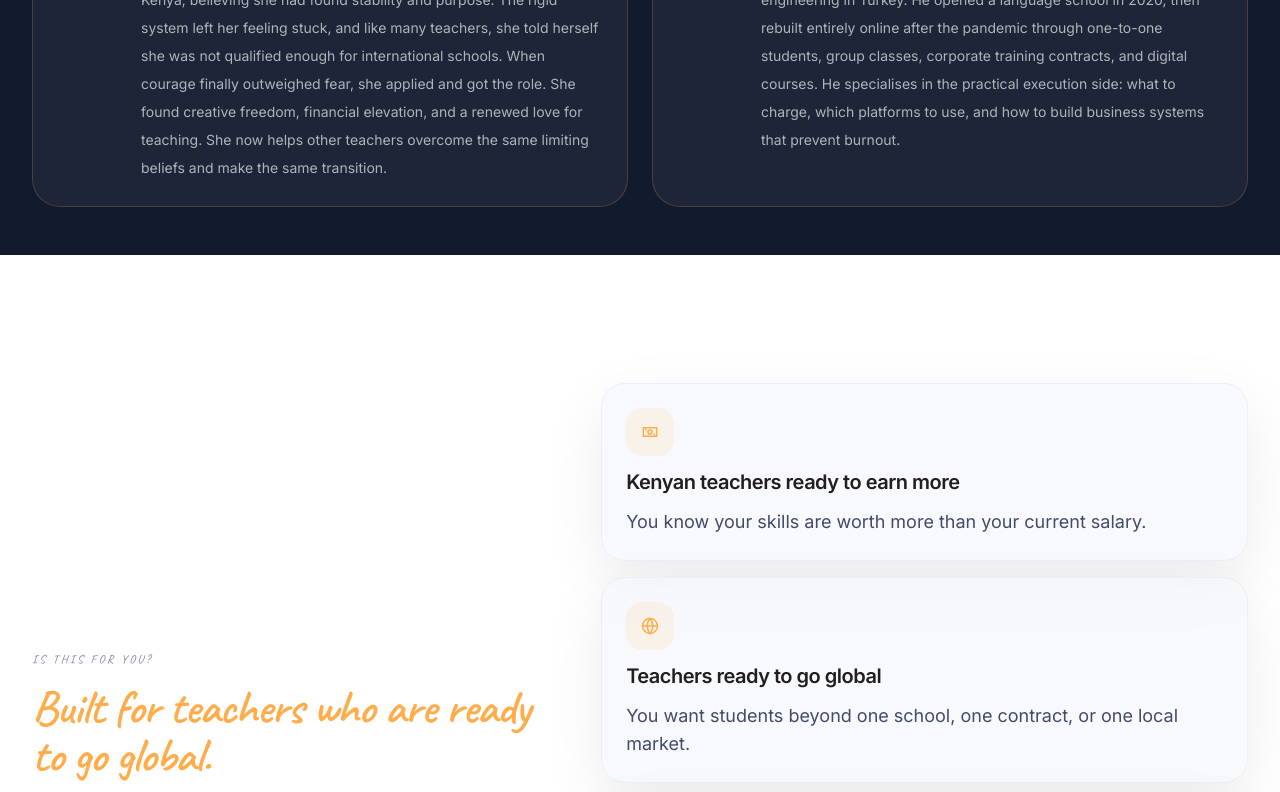
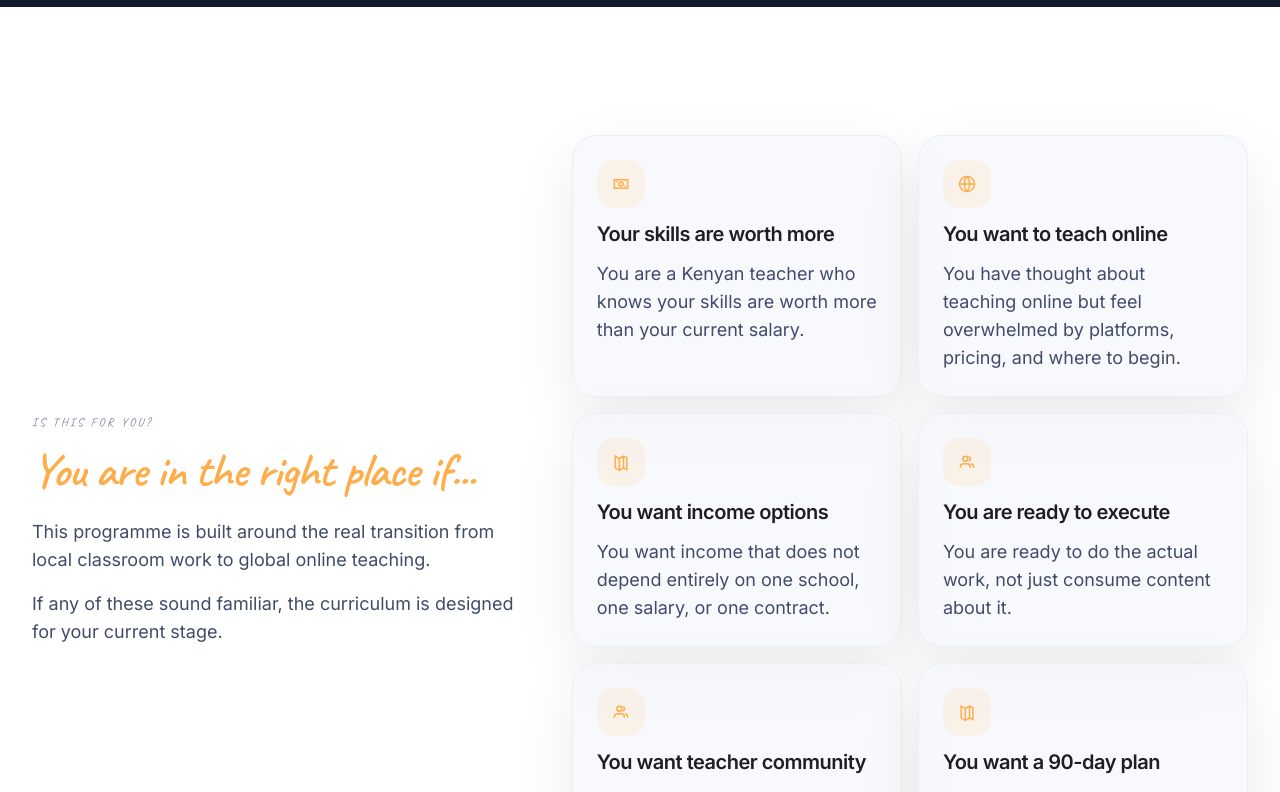
Before and after one commit to aenshtyn/30DegreesEast, a Next.js app: page /global-teacher-playbook in a window 1280 px wide. Shown: the part 1180-1972 px from the top of the page. Built offline with nearby package versions, Linux system fonts and the light colour scheme.

Commit message:
Polish playbook page layout

```diff
--- a/app/global-teacher-playbook/page.tsx
+++ b/app/global-teacher-playbook/page.tsx
@@ -48,23 +48,33 @@ const heroIncludes = [
 const audienceCards = [
   {
     icon: 'income' as const,
-    title: 'Kenyan teachers ready to earn more',
-    description: 'You know your skills are worth more than your current salary.',
+    title: 'Your skills are worth more',
+    description: 'You are a Kenyan teacher who knows your skills are worth more than your current salary.',
   },
   {
     icon: 'globe' as const,
-    title: 'Teachers ready to go global',
-    description: 'You want students beyond one school, one contract, or one local market.',
+    title: 'You want to teach online',
+    description: 'You have thought about teaching online but feel overwhelmed by platforms, pricing, and where to begin.',
   },
   {
     icon: 'roadmap' as const,
-    title: 'Teachers who need a clear starting path',
-    description: 'You want practical steps for platforms, pricing, profiles, and launch.',
+    title: 'You want income options',
+    description: 'You want income that does not depend entirely on one school, one salary, or one contract.',
   },
   {
     icon: 'community' as const,
-    title: 'Teachers ready to do the work',
-    description: 'You want live support and accountability, not another generic online course.',
+    title: 'You are ready to execute',
+    description: 'You are ready to do the actual work, not just consume content about it.',
+  },
+  {
+    icon: 'community' as const,
+    title: 'You want teacher community',
+    description: 'You want a community of teachers on the same journey, not a generic online course.',
+  },
+  {
+    icon: 'roadmap' as const,
+    title: 'You want a 90-day plan',
+    description: 'You want a clear 90-day plan you can start executing immediately after the programme.',
   },
 ]
 
@@ -202,17 +212,17 @@ export default function GlobalTeacherPlaybookPage() {
       </section>
 
       <section className="bg-neutral-900 text-white">
-        <div className="container-custom py-12">
-          <div className="grid gap-6 md:grid-cols-2">
+        <div className="container-custom py-8">
+          <div className="grid gap-4 md:grid-cols-2">
             {playbookInstructors.map((instructor) => (
-              <article key={instructor.name} className="flex gap-5 rounded-[28px] border border-accent-500/20 bg-white/5 p-6">
-                <div className="relative flex h-16 w-16 flex-shrink-0 items-center justify-center overflow-hidden rounded-full border border-accent-500/30 bg-accent-500/10 font-semibold text-accent-300">
+              <article key={instructor.name} className="flex items-center gap-4 rounded-[20px] border border-accent-500/20 bg-white/5 p-5">
+                <div className="relative flex h-14 w-14 flex-shrink-0 items-center justify-center overflow-hidden rounded-full border border-accent-500/30 bg-accent-500/10 font-semibold text-accent-300">
                   {instructor.image ? (
                     <Image
                       src={instructor.image}
                       alt={instructor.name}
                       fill
-                      sizes="64px"
+                      sizes="56px"
                       className="object-cover object-center"
                     />
                   ) : (
@@ -221,7 +231,7 @@ export default function GlobalTeacherPlaybookPage() {
                 </div>
                 <div>
                   <h2 className="text-xl text-white">{instructor.name} · {instructor.role}</h2>
-                  <p className="mt-3 text-sm leading-7 text-white/65">{instructor.bio}</p>
+                  <p className="mt-1 text-sm text-white/55">{instructor.shortRole}</p>
                 </div>
               </article>
             ))}
@@ -231,20 +241,19 @@ export default function GlobalTeacherPlaybookPage() {
 
       <section className="section-padding bg-white">
         <div className="container-custom">
-          <div className="grid gap-10 lg:grid-cols-[0.9fr_1.1fr] lg:items-center">
+          <div className="grid gap-10 lg:grid-cols-[0.85fr_1.15fr] lg:items-center">
             <div>
               <p className="accent-label">Is this for you?</p>
-              <h2 className="mt-4 section-heading">Built for teachers who are ready to go global.</h2>
+              <h2 className="mt-4 section-heading">You are in the right place if...</h2>
               <p className="mt-6 text-neutral-700">
-                This programme is for teachers who want a practical path into global online teaching,
-                not more scattered advice.
+                This programme is built around the real transition from local classroom work to
+                global online teaching.
               </p>
               <p className="mt-4 text-neutral-700">
-                If platforms, pricing, profiles, and getting your first students feel unclear, this
-                is the guided starting point.
+                If any of these sound familiar, the curriculum is designed for your current stage.
               </p>
             </div>
-            <div className="grid gap-4">
+            <div className="grid gap-4 md:grid-cols-2">
               {audienceCards.map((card) => (
                 <article
                   key={card.title}
@@ -323,24 +332,24 @@ export default function GlobalTeacherPlaybookPage() {
         </div>
       </section>
 
-      <section className="section-padding bg-raisin text-white">
+      <section className="section-padding bg-white">
         <div className="container-custom">
           <div className="mx-auto max-w-3xl">
-            <p className="accent-label text-accent-300">From our first cohort</p>
-            <h2 className="mt-4 text-white">Real teachers. Real results.</h2>
-            <blockquote className="mt-8 rounded-[28px] border border-accent-500/20 bg-white/5 p-8 font-display text-3xl leading-snug text-white/85 shadow-soft-card">
+            <p className="accent-label">From our first cohort</p>
+            <h2 className="mt-4 section-heading">Real teachers. Real results.</h2>
+            <blockquote className="mt-8 rounded-[28px] border border-neutral-200 bg-neutral-50/80 p-8 font-display text-3xl leading-snug text-raisin shadow-soft-card">
               I realised there is actually no perfect time to start. You just start where you are and grow from there. I now have a plan, structure, and direction.
             </blockquote>
-            <p className="mt-4 text-sm font-semibold text-accent-300">
+            <p className="mt-4 text-sm font-semibold text-accent-600">
               Veronica N., first cohort participant, Global Teacher Playbook
             </p>
           </div>
         </div>
       </section>
 
-      <section id="pricing" className="section-padding bg-raisin text-white">
+      <section id="pricing" className="section-padding section-gradient-muted">
         <div className="container-custom">
-          <div className="mx-auto max-w-2xl rounded-[32px] border border-accent-500/20 bg-white/5 p-8 text-center shadow-soft-card md:p-10">
+          <div className="mx-auto max-w-2xl rounded-[32px] border border-accent-500/20 bg-raisin p-8 text-center text-white shadow-soft-card md:p-10">
             <p className="accent-label text-accent-300">Enrolment</p>
             <h2 className="mt-4 text-white">One investment. Six weeks that change your direction.</h2>
             <p className="mt-6 font-display text-7xl text-white">KES 6,500</p>
@@ -375,6 +384,23 @@ export default function GlobalTeacherPlaybookPage() {
           </div>
         </div>
       </section>
+
+      <section className="section-padding bg-raisin text-white">
+        <div className="container-custom">
+          <div className="mx-auto max-w-3xl text-center">
+            <h2 className="text-white">
+              Your classroom skills already travel. Build the route.
+            </h2>
+            <p className="mt-6 text-white/65">
+              Come in with your experience. Leave with your platform plan, positioning, pricing,
+              profiles, and next 90 days mapped out.
+            </p>
+            <div className="mt-10">
+              <CTAButton href="/global-teacher-playbook/enrol">Secure Your Spot</CTAButton>
+            </div>
+          </div>
+        </div>
+      </section>
     </>
   )
 }
--- a/components/layout/Footer.tsx
+++ b/components/layout/Footer.tsx
@@ -32,7 +32,7 @@ export default function Footer() {
 
           <div>
             <h3 className="text-sm font-semibold uppercase tracking-[0.22em] text-white/60">Quick links</h3>
-            <ul className="mt-6 grid grid-cols-2 gap-3">
+            <ul className="mt-6 grid gap-3">
               {quickLinks.map((link) => (
                 <li key={link.href}>
                   <Link href={link.href} className="text-sm text-white/80 transition hover:text-accent-200">
```
